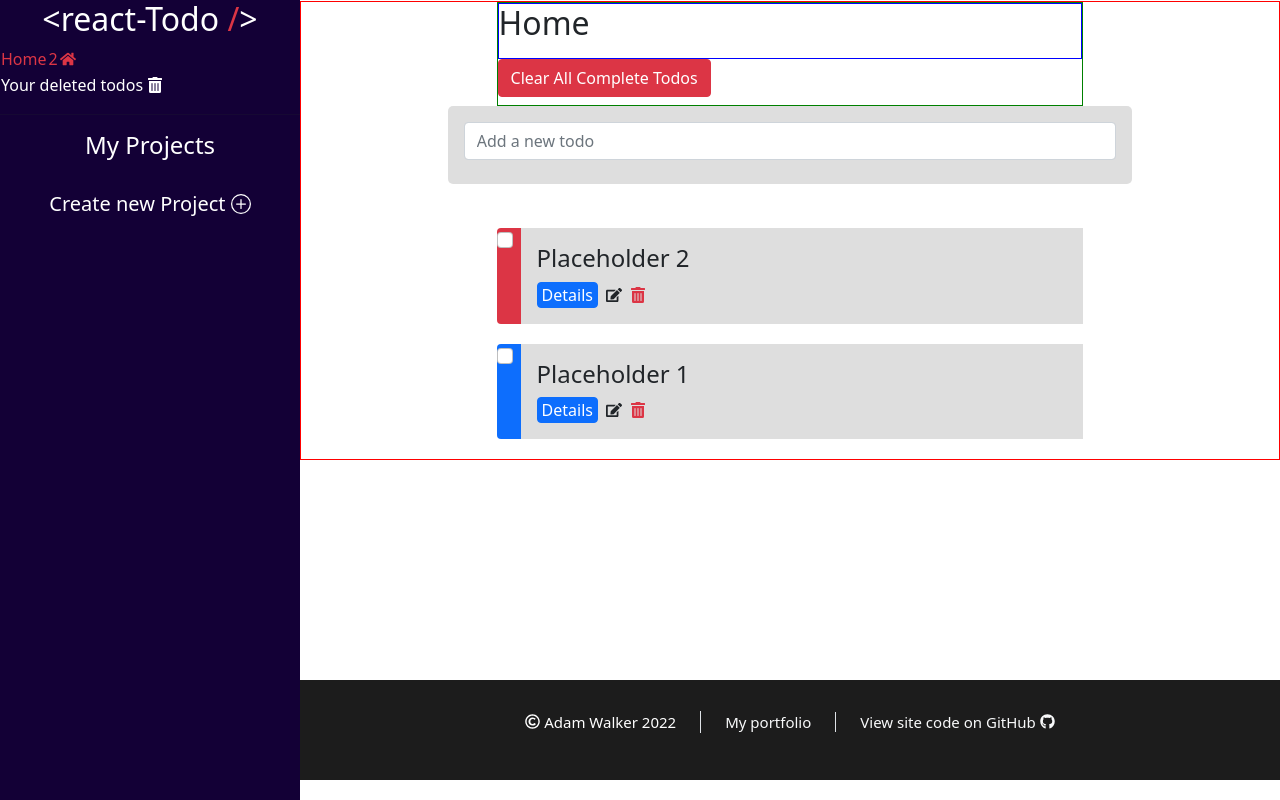
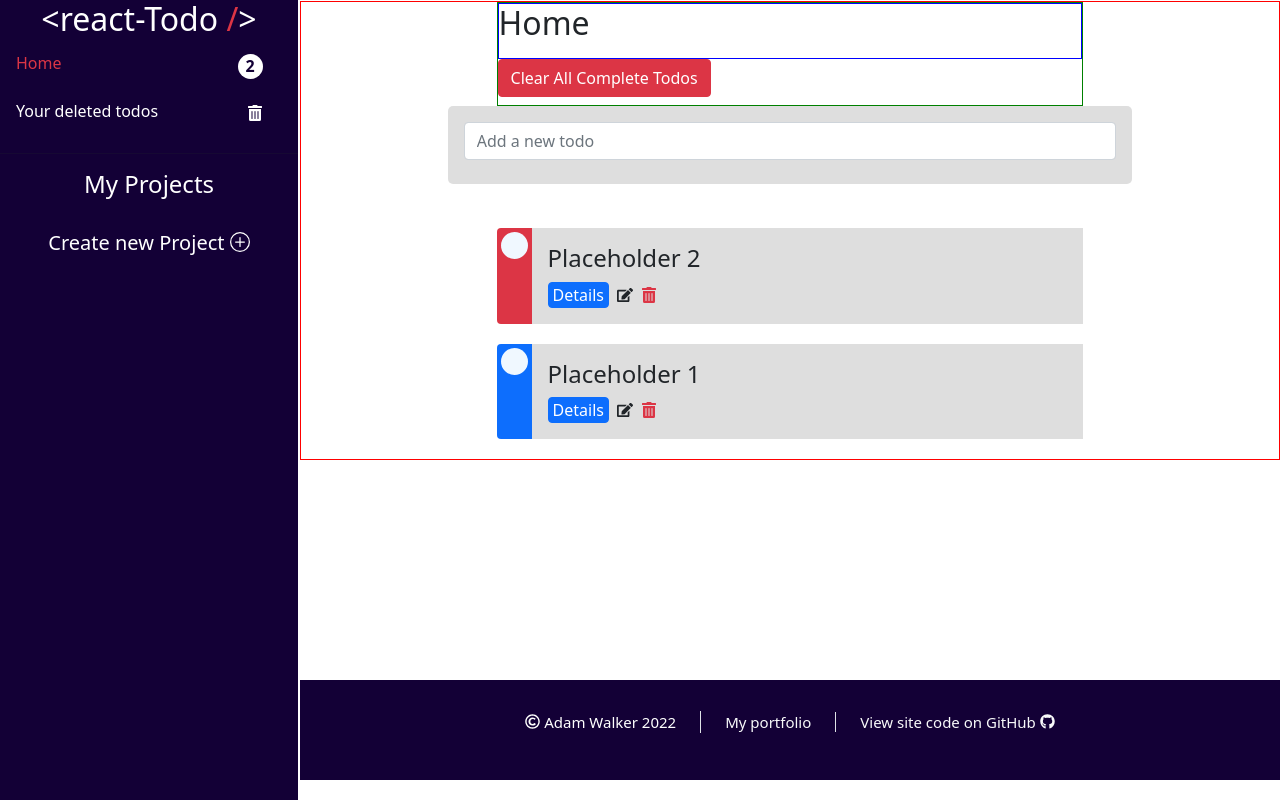
Before and after one commit to Nootuff/React-ToDo-App, a React (Create React App) app: page / in a window 1280 px wide. Built offline with nearby package versions, Linux system fonts and the light colour scheme.

Commit message:
Todo custom checkbox implemented.

```diff
--- a/src/components/ListItems/Project.js
+++ b/src/components/ListItems/Project.js
@@ -8,9 +8,35 @@ import '../../styles/index.css';
 function Project(props) {
 
      return (
-          <table
+
+          <div  /*OUter layer with the hover/ active highlight effect, full width of the proj list */
+               className='Project-container mb-1 ps-3 p-2'
+               style={{ color: props.proj === props.data.projId ? "#DC3545" : "white", /*border: "1px solid yellow" */}}
+               onClick={() => { props.setProj(props.data.projId) }}
+          >
+
+               <div className="Nav-data d-flex " /*contains the actual data*/
+                    style={{ width: "90%", /*border: "1px solid green"*/ }}  /*Could change this with media queries*/
+               >
+
+                    <div className=" " style={{ /* border: "1px solid blue" */ }} ><h6>  {props.data.projName + " "}</h6></div>
+<div className='ms-auto'>
+                    {props.data.projId !== "3" && <div className="d-inline " style={{ /*border: "1px solid red"*/ }}><b><span className="Project-count">{ props.data.projTodos.length}</span></b></div> }
+
+                    <div className="d-inline Icon" style={{ /* border: "1px solid orange"*/ }}>{ /*props.data.projId === "1" && <FaHome />  :*/ props.data.projId === "3" && <FaTrashAlt /> }</div>
+                    </div>
+               </div>
+          </div>
+
+     );
+}
+
+export default Project;
+
+
+         {/* <table
                className='Nav-item'
-               style={{ color: props.proj === props.data.projId ? "#DC3545" : "white", /*border: "1px solid yellow"*/ }}
+               style={{ color: props.proj === props.data.projId ? "#DC3545" : "white" }}
                onClick={() => { props.setProj(props.data.projId) }}
           >
                <tr>
@@ -26,8 +52,4 @@ function Project(props) {
 
                </tr>
 
-          </table>
-     );
-}
-
-export default Project;
+     </table> */}
--- a/src/components/ListItems/Todo.js
+++ b/src/components/ListItems/Todo.js
@@ -37,10 +37,23 @@ function Todo(props) {
             className={"m-0 flex-shrink-1 rounded-start " + (props.todo.completed && "opacity-50")}
             style={{ backgroundColor: props.todo.priority === 'High' ? 'var(--danger-red)' : props.todo.priority === 'Medium' ? 'var(--primary-blue)' : 'var(--success-green)' }}
           >
+            <table
+            className="Container m-1"
+            onClick={() => {
+              props.proj !== "3" && props.toggleComplete(props.todo, props.proj) /*User cannot click on header to toggle complete if the todo is in deletion storage.*/
+            }}
+            >
+              <tbody className="text-center">
+                <tr>
+                  <td className="align-middle p-0 "><span className={"tick " + (props.todo.completed ? "tick-show" : "tick-hidden") } /*style={{opacity: props.todo.completed ? "1" : "0" }} */>&#10003;</span></td>
+                </tr>
+              </tbody>
+            </table>
 
-            <div class="form-check">
+            {/* <div class="form-check">
              <input class="form-check-input" type="checkbox" value="" id="flexCheckDefault"></input>
-            </div>
+
+            </div>*/}
 
           </div>
           <div className="Todo-body p-3  w-100 text-start"  >
@@ -66,9 +79,9 @@ function Todo(props) {
 
                 className={" flex-row " + (props.todo.completed && "opacity-50")}
 
-                style={{border: "", textDecoration: props.todo.completed && "line-through" /* The && is a ternary with a single condistion */ }}
+                style={{ border: "", textDecoration: props.todo.completed && "line-through" /* The && is a ternary with a single condistion */ }}
               >
-               <hr  />
+                <hr />
                 <p style={{ wordWrap: "break-word" }} ><b> Details:</b> {props.todo.taskNotes}</p>
 
                 <p><b>Priority:</b> {props.todo.priority}</p>
@@ -96,7 +109,7 @@ function Todo(props) {
                   </div>
                 </span>
               }
-              <span  className=" d-flex flex-row">
+              <span className=" d-flex flex-row">
                 {props.proj === "3" &&
                   <div class="Todo-control bd-highlight me-2" >
                     <Button
--- a/src/components/Partials/Dropdown.js
+++ b/src/components/Partials/Dropdown.js
@@ -19,7 +19,7 @@ function Dropdown(props) {
         data={props.projects[2]}
       />
 
-        <h2 className="white-text" >Your Projects</h2>
+        <h2 className="white-text text-center" >Your Projects</h2>
         <ProjectList
                     projects={props.projects}
                     proj={props.proj}
--- a/src/components/Partials/Footer.js
+++ b/src/components/Partials/Footer.js
@@ -6,7 +6,7 @@ import '../../styles/index.css';
 
 function Footer() {
     return (
-        <nav className="Footer" id="footerNav">
+        <nav className="Footer background-purple" id="footerNav">
 
 
 
--- a/src/styles/Footer.css
+++ b/src/styles/Footer.css
@@ -5,7 +5,7 @@
   display: flex;  /*Can this flex stuff be done in bootstrap*/
   justify-content: center;
   align-items: center;
-  background-color: #1c1c1c;
+
 }
 
 .Footer-item:hover {
--- a/src/styles/Project.css
+++ b/src/styles/Project.css
@@ -1,23 +1,23 @@
-.Nav-item{
-   /* border: 1px solid white; */
-     padding: 0;
+.Project-container.active {
+  background-color: #04AA6D;
+}
+
+ .Project-container:hover:not(.active) {
+  background-color: #555;
 }
 
 
+.Project-count{
+  display: block;
+  height: 25px;
+  width: 25px;
+  line-height: 25px;
 
-.Nav-item {
-  display: block;
-  color: black;
-  /*padding: 16px;*/
-  text-decoration: none;
+  -moz-border-radius: 30px; /* or 50% */
+  border-radius: 30px; /* or 50% */
+
+  background-color: white;
+  color: var(--dark-purple);
+  text-align: center;
+
 }
-
-.Nav-item.active {
-  background-color: #04AA6D;
-  color: white;
-}
-
- .Nav-item:hover:not(.active) {
-  background-color: #555;
-  color: white;
-}
--- a/src/styles/Sidebar.css
+++ b/src/styles/Sidebar.css
@@ -7,6 +7,7 @@
     position: fixed;
     height: 100%;
    /* overflow: auto;*/
+   border-right: 2px solid #ffffff;
   }
 
 @media screen and (max-width: 576px) {
--- a/src/styles/TodoStyles.css
+++ b/src/styles/TodoStyles.css
@@ -12,3 +12,29 @@
 .Todo-control{
     cursor: pointer;
 }
+
+
+.Container{
+    width: 27px;
+    height: 27px;
+    background-color: aliceblue;
+    cursor: pointer;
+    border-radius: 25px; /*Makes it round*/
+  }
+
+  .tick-hidden{
+    opacity: 0;
+  }
+
+  .tick-shown{
+    opacity: 1;
+  }
+
+ .tick{
+   font-weight: bold;
+
+ }
+
+ .Container:hover .tick {
+  opacity: 1;
+}
```
Lines whose indentation alone changed are shown as unchanged.
